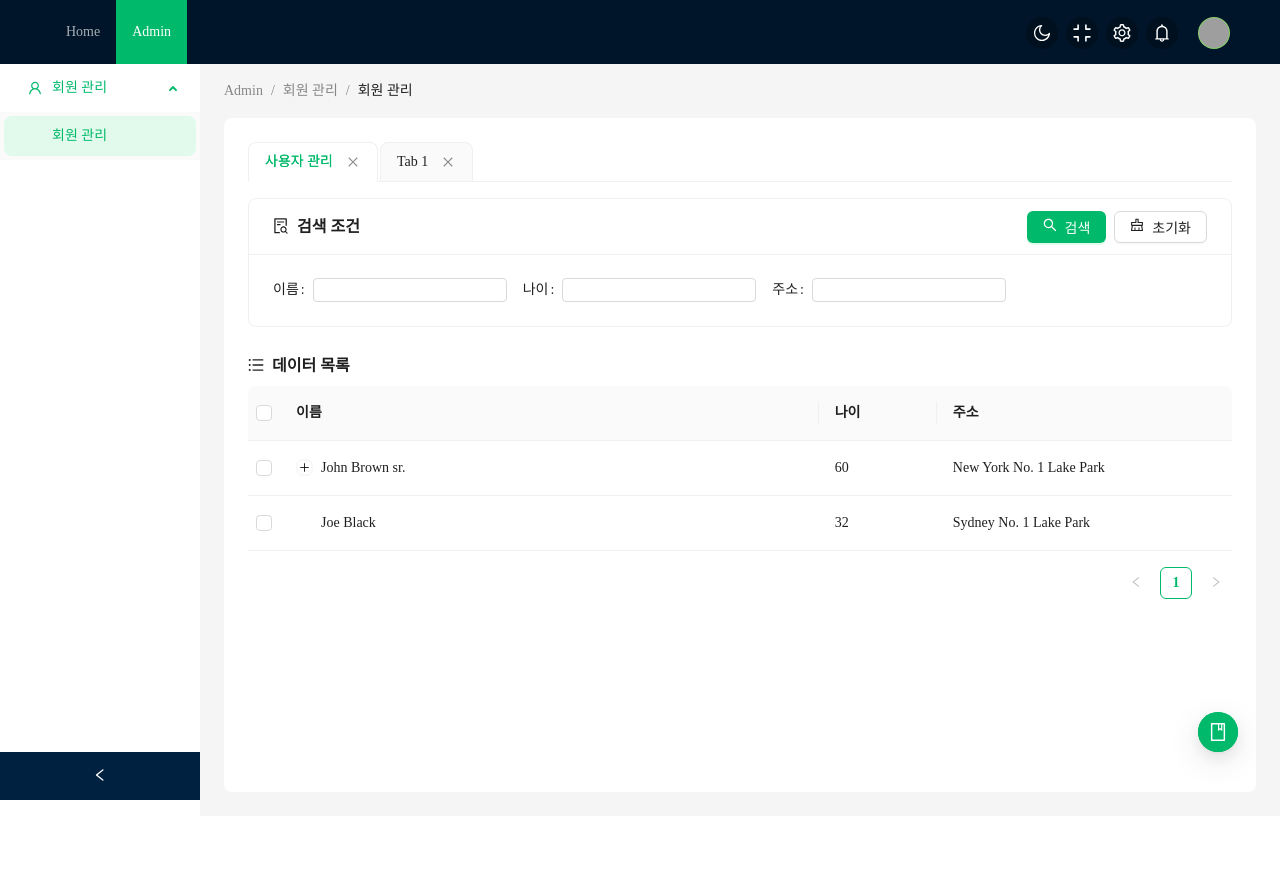
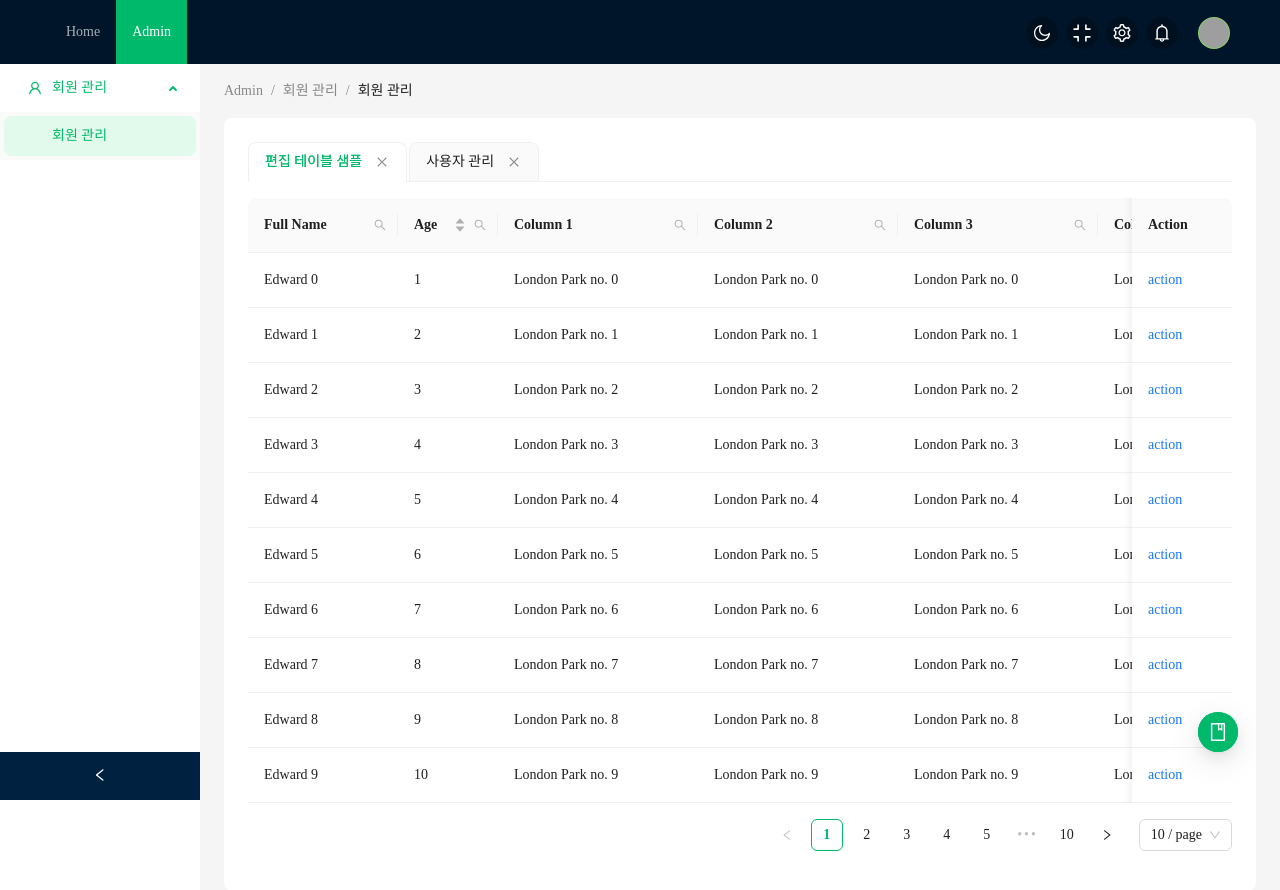
Before and after one commit to coldrain-f/antd-dashboard, a React (Create React App) app: page /dashboard in a window 1280 px wide. Shown: the top 890 px of the page. Before the commit the page ends 816 px from the top, so only its background shows below. Built offline with nearby package versions, Linux system fonts and the light colour scheme; grey boxes are pictures that could not be loaded.

Commit message:
Add: 검색 테이블 샘플 추가

```diff
--- a/package.json
+++ b/package.json
@@ -17,6 +17,7 @@
     "antd": "^5.0.0",
     "react": "^18.2.0",
     "react-dom": "^18.2.0",
+    "react-highlight-words": "^0.20.0",
     "react-router-dom": "^6.23.1",
     "react-scripts": "5.0.1",
     "recoil": "^0.7.7",
@@ -46,5 +47,8 @@
       "last 1 firefox version",
       "last 1 safari version"
     ]
+  },
+  "devDependencies": {
+    "@types/react-highlight-words": "^0.20.0"
   }
 }
--- /dev/null
+++ b/src/CloudExampleEditTable.tsx
@@ -0,0 +1,225 @@
+import React, { useRef, useState } from "react";
+import { SearchOutlined } from "@ant-design/icons";
+import type { InputRef, TableColumnsType, TableColumnType } from "antd";
+import { Button, Input, Space, Table } from "antd";
+import type { FilterDropdownProps } from "antd/es/table/interface";
+import Highlighter from "react-highlight-words";
+
+type DataIndex = keyof DataType;
+
+interface DataType {
+  key: React.Key;
+  name: string;
+  age: number;
+  address: string;
+}
+
+const CloudExampleEditTable: React.FC = () => {
+  const [searchText, setSearchText] = useState("");
+  const [searchedColumn, setSearchedColumn] = useState("");
+  const searchInput = useRef<InputRef>(null);
+
+  const handleSearch = (
+    selectedKeys: string[],
+    confirm: FilterDropdownProps["confirm"],
+    dataIndex: DataIndex
+  ) => {
+    confirm();
+    setSearchText(selectedKeys[0]);
+    setSearchedColumn(dataIndex);
+  };
+
+  const handleReset = (clearFilters: () => void) => {
+    clearFilters();
+    setSearchText("");
+  };
+
+  const getColumnSearchProps = (
+    dataIndex: DataIndex
+  ): TableColumnType<DataType> => ({
+    filterDropdown: ({
+      setSelectedKeys,
+      selectedKeys,
+      confirm,
+      clearFilters,
+      close,
+    }) => (
+      <div style={{ padding: 8 }} onKeyDown={(e) => e.stopPropagation()}>
+        <Input
+          ref={searchInput}
+          placeholder={`${dataIndex} 검색`}
+          value={selectedKeys[0]}
+          onChange={(e) =>
+            setSelectedKeys(e.target.value ? [e.target.value] : [])
+          }
+          onPressEnter={() =>
+            handleSearch(selectedKeys as string[], confirm, dataIndex)
+          }
+          style={{ marginBottom: 8, display: "block" }}
+        />
+        <Space>
+          <Button
+            type="primary"
+            onClick={() =>
+              handleSearch(selectedKeys as string[], confirm, dataIndex)
+            }
+            icon={<SearchOutlined />}
+            size="small"
+            style={{ width: 90 }}
+          >
+            검색
+          </Button>
+          <Button
+            onClick={() => clearFilters && handleReset(clearFilters)}
+            size="small"
+            style={{ width: 90 }}
+          >
+            초기화
+          </Button>
+          <Button
+            type="link"
+            size="small"
+            onClick={() => {
+              confirm({ closeDropdown: false });
+              setSearchText((selectedKeys as string[])[0]);
+              setSearchedColumn(dataIndex);
+            }}
+          >
+            필터
+          </Button>
+          <Button
+            type="link"
+            size="small"
+            onClick={() => {
+              close();
+            }}
+          >
+            취소
+          </Button>
+        </Space>
+      </div>
+    ),
+    filterIcon: (filtered: boolean) => (
+      <SearchOutlined style={{ color: filtered ? "#1677ff" : undefined }} />
+    ),
+    onFilter: (value, record) =>
+      record[dataIndex]
+        .toString()
+        .toLowerCase()
+        .includes((value as string).toLowerCase()),
+    onFilterDropdownOpenChange: (visible) => {
+      if (visible) {
+        setTimeout(() => searchInput.current?.select(), 100);
+      }
+    },
+    render: (text) =>
+      searchedColumn === dataIndex ? (
+        <Highlighter
+          highlightStyle={{ backgroundColor: "#ffc069", padding: 0 }}
+          searchWords={[searchText]}
+          autoEscape
+          textToHighlight={text ? text.toString() : ""}
+        />
+      ) : (
+        text
+      ),
+  });
+
+  const columns: TableColumnsType<DataType> = [
+    {
+      title: "Full Name",
+      width: 150,
+      dataIndex: "name",
+      key: "name",
+      fixed: "left",
+      ...getColumnSearchProps("name"),
+    },
+    {
+      title: "Age",
+      width: 100,
+      dataIndex: "age",
+      key: "age",
+      fixed: "left",
+      ...getColumnSearchProps("age"),
+      sorter: (a, b) => a.age - b.age,
+      sortDirections: ["descend", "ascend"],
+    },
+    {
+      title: "Column 1",
+      dataIndex: "address",
+      key: "1",
+      width: 200,
+      ...getColumnSearchProps("address"),
+    },
+    {
+      title: "Column 2",
+      dataIndex: "address",
+      key: "2",
+      width: 200,
+      ...getColumnSearchProps("address"),
+    },
+    {
+      title: "Column 3",
+      dataIndex: "address",
+      key: "3",
+      width: 200,
+      ...getColumnSearchProps("address"),
+    },
+    {
+      title: "Column 4",
+      dataIndex: "address",
+      key: "4",
+      width: 200,
+      ...getColumnSearchProps("address"),
+    },
+    {
+      title: "Column 5",
+      dataIndex: "address",
+      key: "5",
+      width: 200,
+      ...getColumnSearchProps("address"),
+    },
+    {
+      title: "Column 6",
+      dataIndex: "address",
+      key: "6",
+      width: 200,
+      ...getColumnSearchProps("address"),
+    },
+    {
+      title: "Column 7",
+      dataIndex: "address",
+      key: "7",
+      width: 200,
+      ...getColumnSearchProps("address"),
+    },
+
+    {
+      title: "Action",
+      key: "operation",
+      fixed: "right",
+      width: 100,
+      render: () => <a>action</a>,
+    },
+  ];
+
+  const data: DataType[] = [];
+  for (let i = 0; i < 100; i++) {
+    data.push({
+      key: i,
+      name: `Edward ${i}`,
+      age: i + 1,
+      address: `London Park no. ${i}`,
+    });
+  }
+
+  return (
+    <Table
+      columns={columns}
+      dataSource={data}
+      scroll={{ x: "max-content", y: 550 }}
+    />
+  );
+};
+
+export default CloudExampleEditTable;
--- a/src/CloudNavbar.tsx
+++ b/src/CloudNavbar.tsx
@@ -2,7 +2,6 @@
   BellOutlined,
   CompressOutlined,
   DashboardOutlined,
-  LinkOutlined,
   LoginOutlined,
   MoonOutlined,
   SettingOutlined,
@@ -11,27 +10,21 @@
 } from "@ant-design/icons";
 import {
   Avatar,
-  Badge,
   Button,
   Col,
   Divider,
   Menu,
   MenuProps,
-  NotificationArgsProps,
   Popover,
   Row,
   Space,
   Tooltip,
-  Typography,
-  notification,
   theme,
 } from "antd";
 import { useNavigate } from "react-router-dom";
 
 import { antdRecoilState } from "./recoil/antdRecoilState";
 import { useRecoilState } from "recoil";
-
-const { Title, Link } = Typography;
 
 const CloudProfileContent: React.FC = () => {
   const navigate = useNavigate();
@@ -65,8 +58,6 @@
     </>
   );
 };
-
-type NotificationPlacement = NotificationArgsProps["placement"];
 
 const CloudNavbar: React.FC = () => {
   const items: MenuProps["items"] = [
@@ -112,24 +103,8 @@
     }
   };
 
-  const [api, contextHolder] = notification.useNotification();
-
-  const openNotification = (
-    placement: NotificationPlacement,
-    title: string,
-    content: string
-  ) => {
-    api.info({
-      message: title,
-      description: content,
-      placement,
-      duration: 2.5,
-    });
-  };
-
   return (
     <>
-      {contextHolder}
       <Row>
         <Col span={21}>
           <Menu
@@ -161,22 +136,12 @@
 
             <a href="#">
               <Tooltip placement="bottom" title={"설정"} arrow>
-                <Avatar
-                  icon={<SettingOutlined />}
-                  onClick={() =>
-                    openNotification("top", "정보", "개발중인 기능입니다.")
-                  }
-                />
+                <Avatar icon={<SettingOutlined />} />
               </Tooltip>
             </a>
             <a href="#">
               <Tooltip placement="bottom" title={"알림"} arrow>
-                <Avatar
-                  icon={<BellOutlined />}
-                  onClick={() =>
-                    openNotification("top", "정보", "개발중인 기능입니다.")
-                  }
-                />
+                <Avatar icon={<BellOutlined />} />
               </Tooltip>
             </a>
             <Popover
--- a/src/CloudTabs.tsx
+++ b/src/CloudTabs.tsx
@@ -10,6 +10,7 @@
 } from "@dnd-kit/sortable";
 import { CSS } from "@dnd-kit/utilities";
 import AntdContentsTable from "./AntdContentsTable";
+import CloudExampleEditTable from "./CloudExampleEditTable";
 
 interface DraggableTabPaneProps extends React.HTMLAttributes<HTMLDivElement> {
   "data-node-key": string;
@@ -38,8 +39,12 @@
 
 const CloudTabs: React.FC = () => {
   const [tabItems, setTabItems] = useState([
-    { label: "사용자 관리", key: "1", children: <AntdContentsTable /> },
-    { label: "Tab 1", key: "2", children: "Hello world!" },
+    {
+      label: "편집 테이블 샘플",
+      key: "1",
+      children: <CloudExampleEditTable />,
+    },
+    { label: "사용자 관리", key: "2", children: <AntdContentsTable /> },
   ]);
 
   const sensor = useSensor(PointerSensor, {
```
Also changed, not shown: src/CloudMain.tsx (+1 -10 lines), 1 other file (tests, documents, lock files or other folders).
